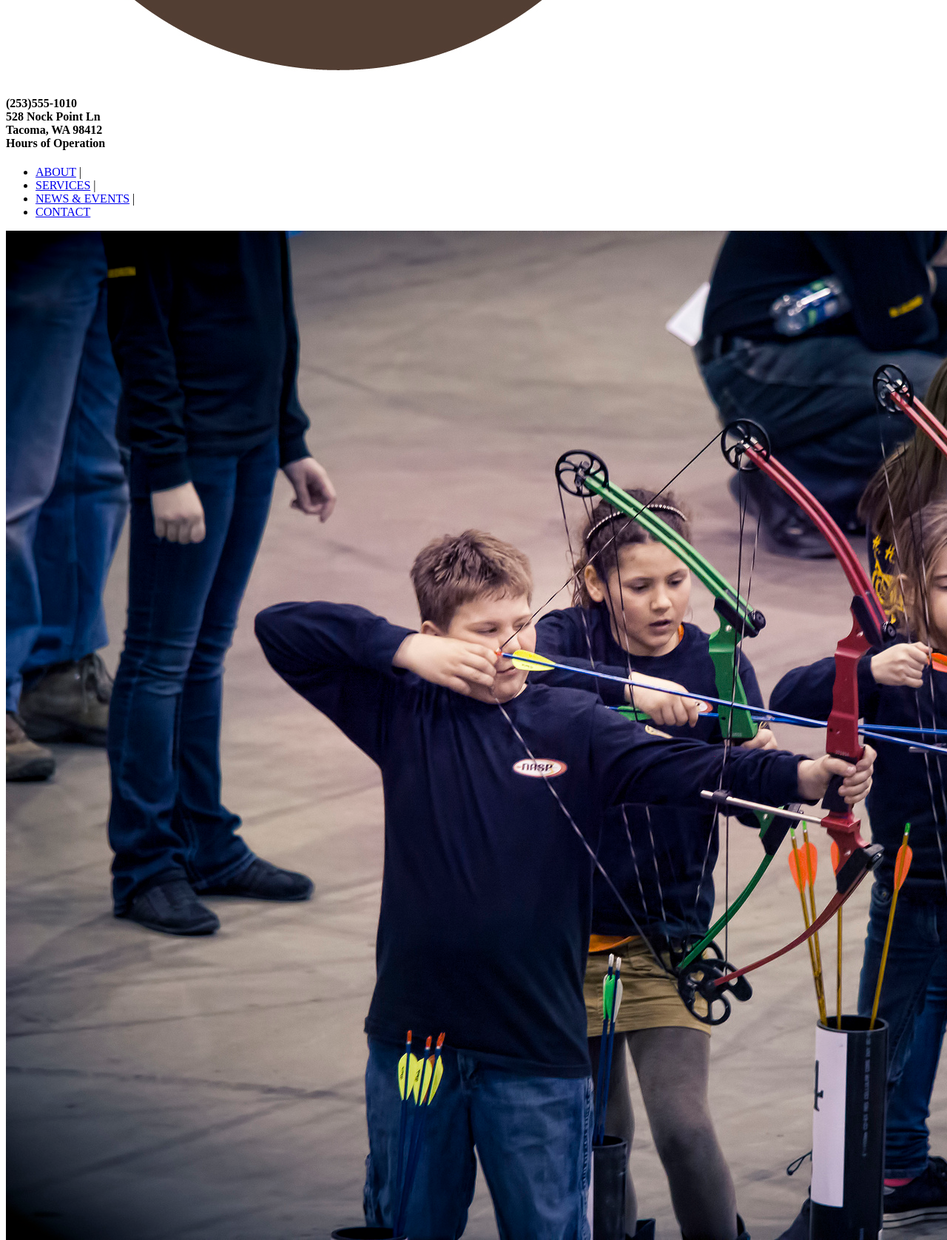
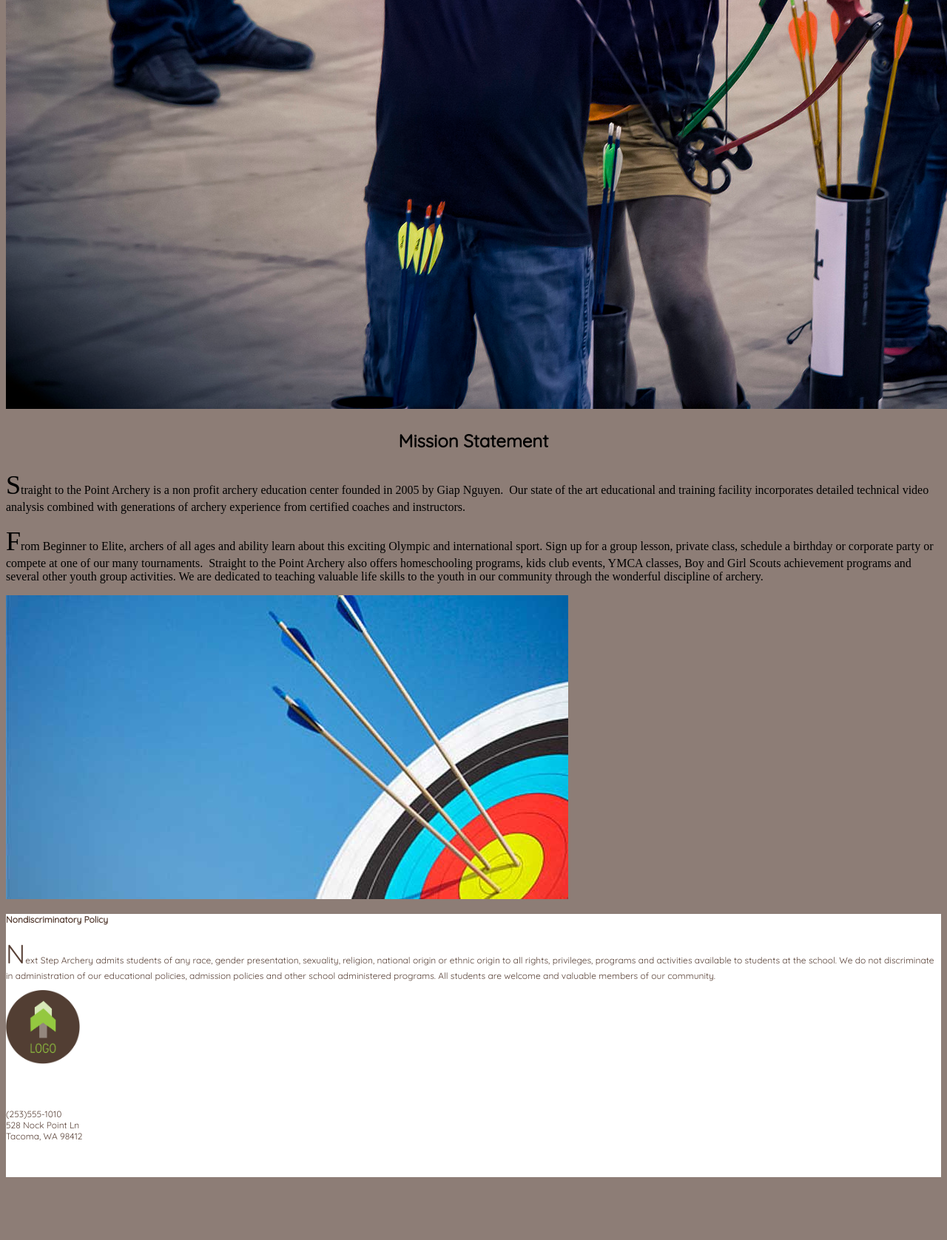
Before and after one commit to kel-dao/stp-archery, a plain HTML site: page index.html in a window 1280 px wide. Shown: the part 820-2497 px from the top of the page at 74% size. After the commit the page ends 2420 px from the top, so only its background shows below. Drawn offline with Linux system fonts and the light colour scheme; a web font is replaced by a local one.

Commit message:
adjust fonts on services and index

```diff
--- a/index.html
+++ b/index.html
@@ -3,25 +3,24 @@
 <head>
   <meta charset="utf-8">
   <title>STP Archery</title>
+  <link href="services.css" rel="stylesheet">
   <link href="https://fonts.googleapis.com/css?family=Quicksand|Vast+Shadow" rel="stylesheet">
   <script src="https://use.fontawesome.com/646c8a207a.js"></script>
 </head>
 
 <body>
   <header>
-    <h1><a href="index.html"><img src="images/logo.jpg" alt="Logo"></a></h1>
+    <h1><a href="index.html"><img src="images/logo.jpg" alt="Logo" width="100"></a></h1>
     <h4>(253)555-1010
       <br>528 Nock Point Ln
       <br>Tacoma, WA 98412
       <br>Hours of Operation
     </h4>
     <nav>
-      <ul>
-        <li><a href="about.html">ABOUT</a> |</li>
-        <li><a href="services.html">SERVICES</a> |</li>
-        <li><a href="#news">NEWS &amp; EVENTS</a> |</li>
-        <li><a href="#contact">CONTACT</a></li>
-      </ul>
+     <a href="about.html">ABOUT</a> |
+     <a href="services.html">SERVICES</a> |
+     <a href="#news">NEWS &amp; EVENTS</a> |
+     <a href="#contact">CONTACT</a>
     </nav>
   </header>
   <main>
@@ -41,19 +40,17 @@
     <div class="left"><h4>Nondiscriminatory Policy</h4>
       <p>Next Step Archery admits students of any race, gender presentation, sexuality, religion, national origin or ethnic origin to all rights, privileges, programs and activities available to students at the school. We do not discriminate in administration of our educational policies, admission policies and other school administered programs. All students are welcome and valuable members of our community.
       </p></div>
-    <div class="right"><img src="images/logo.jpg" alt="Logo">
+    <div class="right"><img src="images/logo.jpg" alt="Logo" width="100">
     <p><a href="mailto:stparchery@email.com">stparchery@email.com</a><br>(253)555-1010
     <br>528 Nock Point Ln
     <br>Tacoma, WA 98412</p></div>
-    <div class="bottom">
-      <ul>
-        <li><a href="https://facebook.com"><i class="fa fa-facebook-square fa-3x"></i></a></li>
-        <li><a href="https://twitter.com"><i class="fa fa-twitter-square fa-3x"></i></a></li>
-        <li><a href="https://instagram.com"><i class="fa fa-camera-retro fa-3x"></i></a></li>
-        <li><a href="https://yelp.com"><i class="fa fa-yelp fa-3x"></i></a></li>
-      </ul>
-    </div>
-    <p></p>
+    <section class="col_span_3_of_3">
+     <a href="https://facebook.com"><i class="fa fa-facebook-square fa-3x"></i></a>
+     <a href="https://twitter.com"><i class="fa fa-twitter-square fa-3x"></i></a>
+     <a href="https://instagram.com"><i class="fa fa-camera-retro fa-3x"></i></a>
+     <a href="https://yelp.com"><i class="fa fa-yelp fa-3x"></i></a>
+    </section>
+
   </footer>
   </main>
 </body>
--- a/services.css
+++ b/services.css
@@ -1,5 +1,5 @@
 body {
-  background-color: #FFFFFF;
+  background-color: #8D7D76;
   background-image: url();
   background-size: 100% 100%;
   background-repeat: no-repeat;
@@ -18,17 +18,6 @@ header {
   height: 8rem;
   position: fixed;
   z-index: 999;
-}
-
-header .img {
-  width: 200px;
-}
-
-/* border inputted in "p selector" will affect table/box effects */
-p {
-  font-family: 'Quicksand', serif;
-  font-size: 20px;
-  padding: 1em;
 }
 
 a {
@@ -62,7 +51,7 @@ h1 {
   z-index: 999;
 }
 
-h4 {
+header h4 {
   font-family: 'Quicksand', serif;
   font-variant: small-caps;
   text-transform: capitalize;
@@ -91,12 +80,6 @@ nav {
   padding-top: 0.5rem;
 }
 
-nav .ul {
-  list-style-type: none;
-  margin: 0;
-  padding: 0;
-}
-
 h3 {
   text-align: center;
   font-size: 1.5rem;
@@ -120,4 +103,14 @@ footer {
   color: #584036;
   z-index: 999;
   font-family: 'Quicksand', serif;
+  font-size: 12px;
 }
+
+footer .p {
+   font-family: 'Quicksand', serif;
+   font-size: 12px;
+}
+
+footer .col_span_3_of_3 {
+  color: #84d443;
+}
```
Also changed, not shown: responsivegridsystem/css/3cols.css (+0 -42 lines), services.html (+14 -16 lines).
